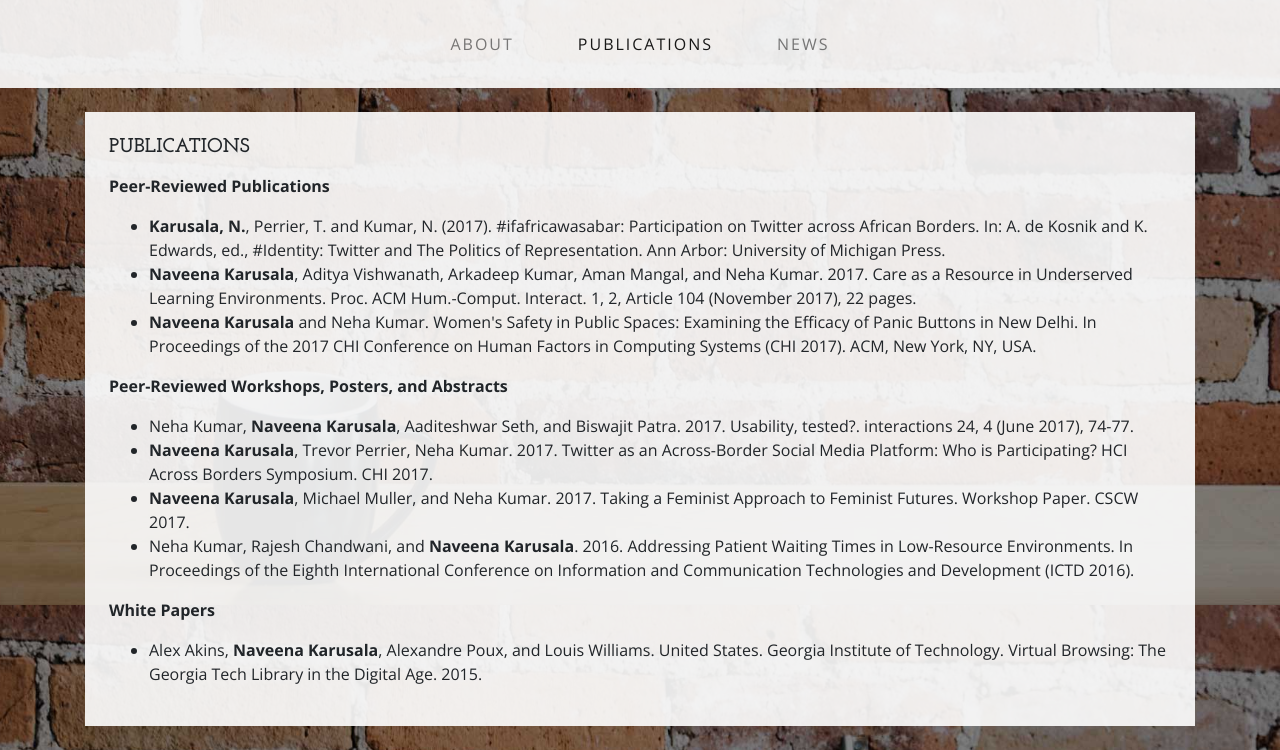
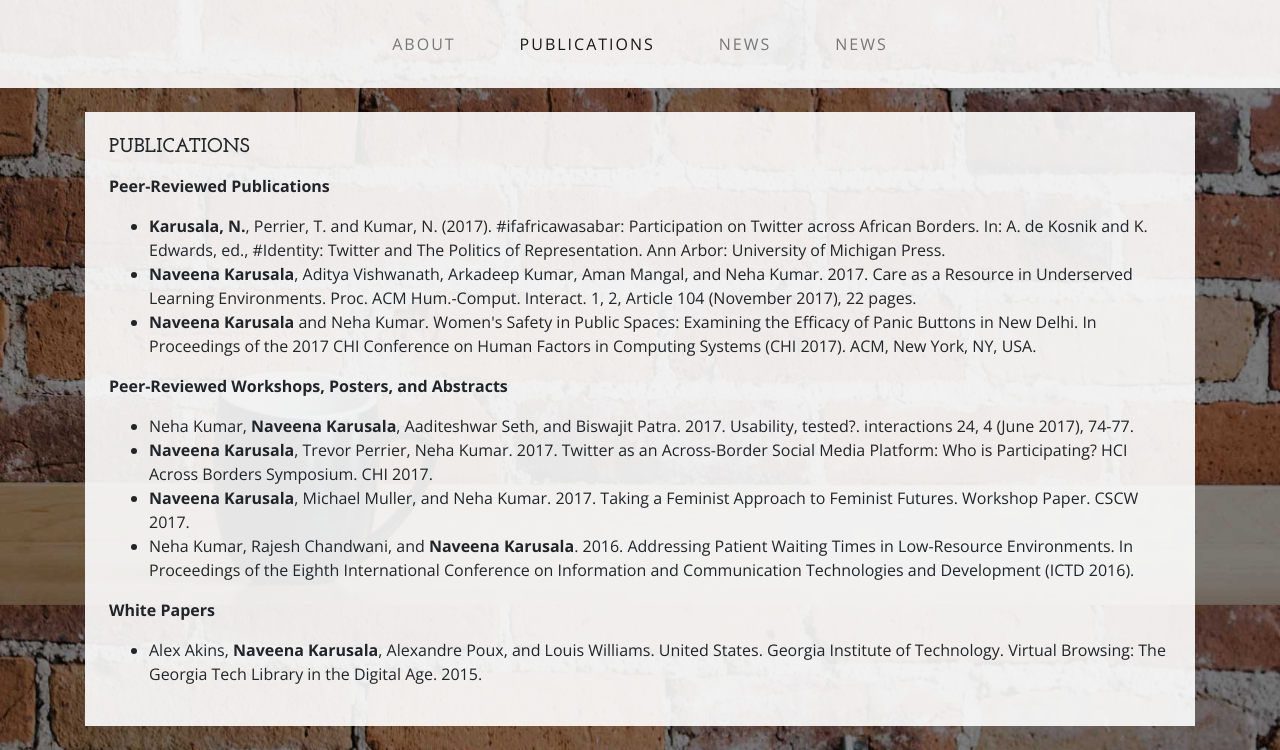
Before and after one commit to nkarusala/nkarusala.github.io, a website: page publications.html in a window 1280 px wide. Shown: the part 195-945 px from the top of the page. Drawn offline with nearby package versions, Linux system fonts and the light colour scheme.

Commit message:
Update publications.html

```diff
--- a/publications.html
+++ b/publications.html
@@ -48,6 +48,9 @@
             <li class="nav-item px-lg-4">
               <a class="nav-link text-uppercase text-expanded" href="news.html">News</a>
             </li>
+            <li class="nav-item px-lg-4">
+              <a class="nav-link text-uppercase text-expanded" href="cv.html">News</a>
+            </li>
           </ul>
         </div>
       </div>
```
